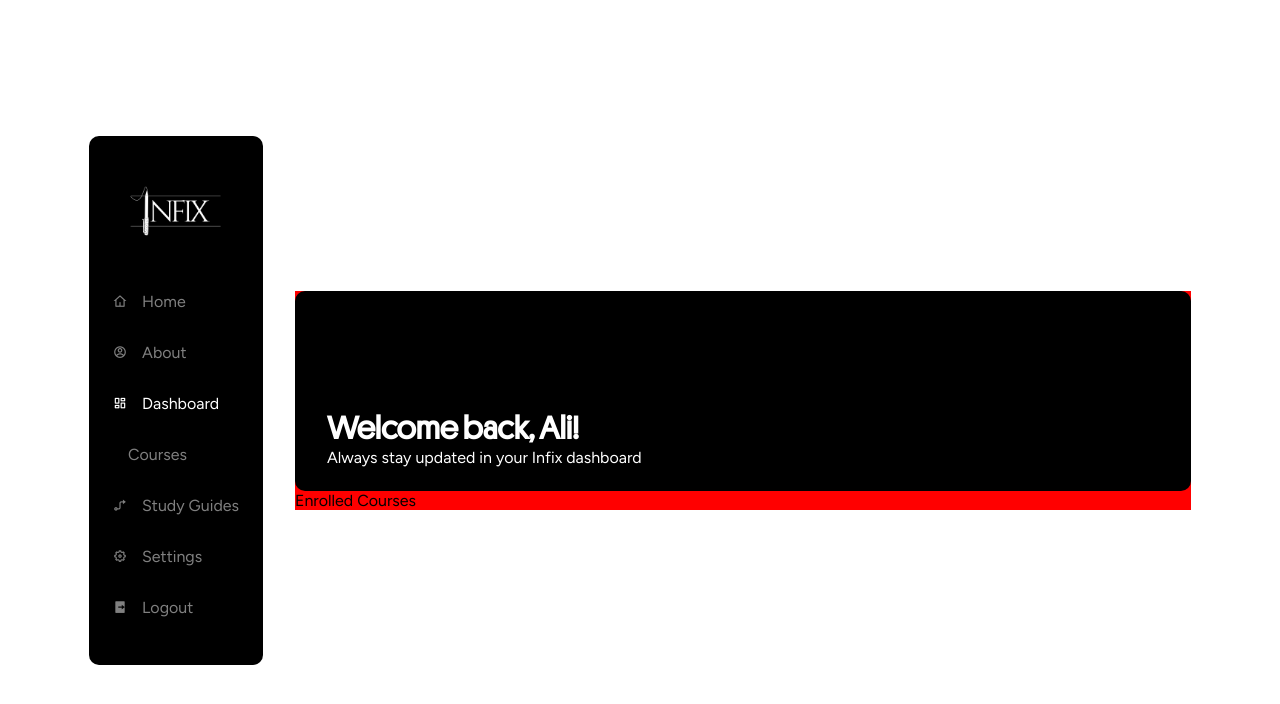
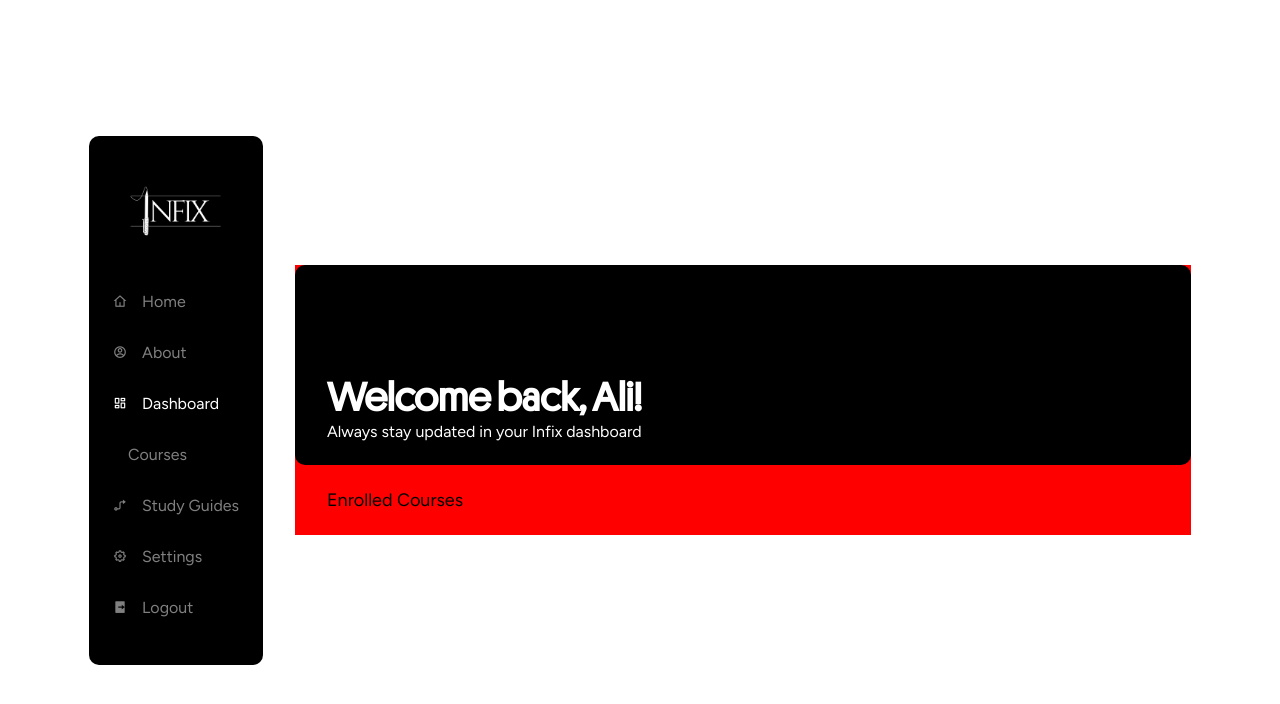
Before and after one commit to ismailsilat7/Infix, a Flask app: page /dashboard in a window 1280 px wide. Shown: the top 704 px of the page. Run offline with Flask 3, Linux system fonts and the light colour scheme; some libraries are stand-ins or nearby versions.

Commit message:
add /course/<course_name> route

```diff
--- a/app.py
+++ b/app.py
@@ -203,6 +203,22 @@ def dashboard():
 
     return render_template('dashboard.html')
 
+@app.route('/course/<course_name>')
+@login_required
+def course_detail(course_name):
+    # Convert the course_name from URL-friendly format back to the original format if needed
+    course_name = course_name.replace('-', ' ')
+
+    # Get the course details using the course name
+    course = db.execute("SELECT * FROM courses WHERE name = ?", course_name)
+    if not course:
+        return "Course not found", 404
+
+    course_id = course[0]['id']
+    topics = db.execute("SELECT * FROM topics WHERE course_id = ?", course_id)
+
+    return render_template('course_detail.html', course=course[0], topics=topics)
+
 
 
 
--- a/static/css/dashboard.css
+++ b/static/css/dashboard.css
@@ -96,7 +96,6 @@ a {
   justify-content: flex-start;
   align-items: flex-start;
 }
-
 .intro-container {
   background-color: black;
   color: white;
@@ -109,3 +108,15 @@ a {
   border-radius: 10px;
   padding: 1.5em 2em;
 }
+.intro-container h1 {
+  font-size: 40px;
+}
+.intro-container p {
+  font-size: 16px;
+}
+.courses-container {
+  padding: 1.5em 2em;
+}
+.courses-container .head {
+  font-size: 18px;
+}
--- a/templates/dashboard.html
+++ b/templates/dashboard.html
@@ -51,7 +51,8 @@
         <p>Always stay updated in your Infix dashboard</p>
       </div>
       <div class="courses-container">
-        <p>Enrolled Courses</p>
+        <p class="head">Enrolled Courses</p>
+
       </div>
     </div>
   </div>
```
Also changed, not shown: 1 other file.
